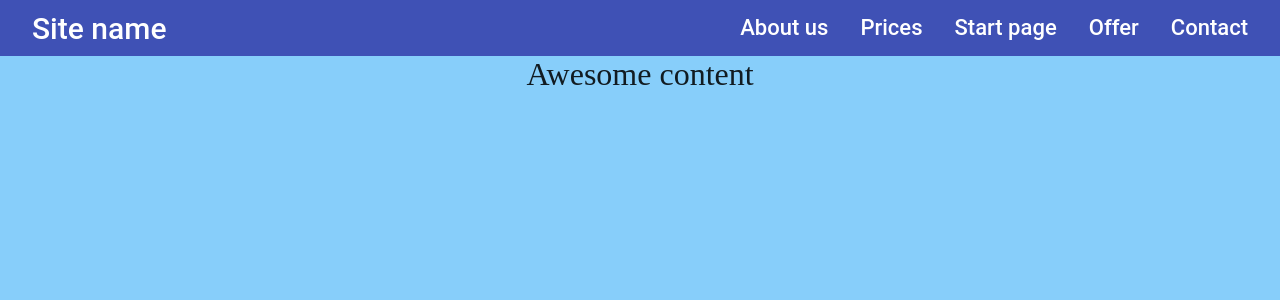
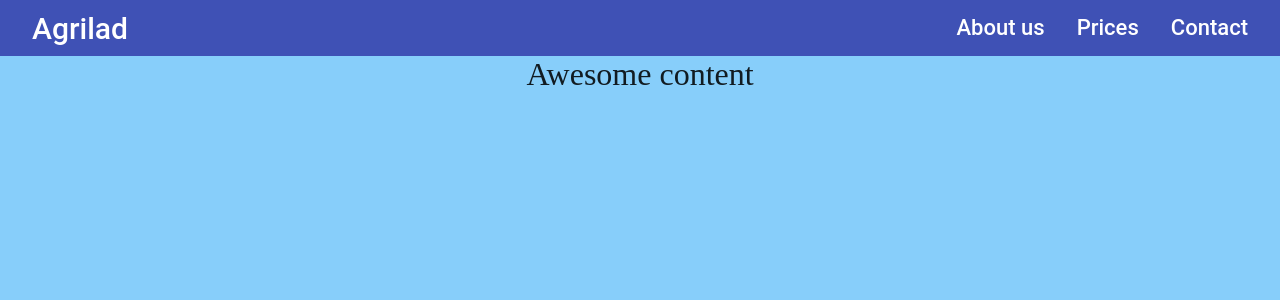
Before and after one commit to Nikhil1920/agrilad, an Angular app: page / in a window 1280 px wide. Shown: the top 300 px of the page. Built offline with nearby package versions, Linux system fonts and the light colour scheme.

Commit message:
modified nav bar

```diff
--- a/src/app/Components/top-nav-bar/top-nav-bar.component.html
+++ b/src/app/Components/top-nav-bar/top-nav-bar.component.html
@@ -7,14 +7,12 @@
         </div>
 
         <a mat-button class="companyName" routerLink="/">
-            <span>Site name</span>
+            <span>Agrilad</span>
         </a>
         <span class="example-spacer"></span>
         <div fxShow="true" fxHide.lt-md="true">
             <a mat-button routerLink="/about-us">About us</a>
             <a mat-button routerLink="/prices">Prices</a>
-            <a mat-button routerLink="/start-page">Start page</a>
-            <a mat-button routerLink="/offer">Offer</a>
             <a mat-button routerLink="/contact">Contact</a>
         </div>
 
@@ -25,8 +23,6 @@
             <div fxLayout="column">
                 <a mat-button routerLink="/about-us">About us</a>
                 <a mat-button routerLink="/prices">Prices</a>
-                <a mat-button routerLink="/start-page">Start page</a>
-                <a mat-button routerLink="/offer">Offer</a>
                 <a mat-button routerLink="/contact">Contact</a>
             </div>
         </mat-sidenav>
```
